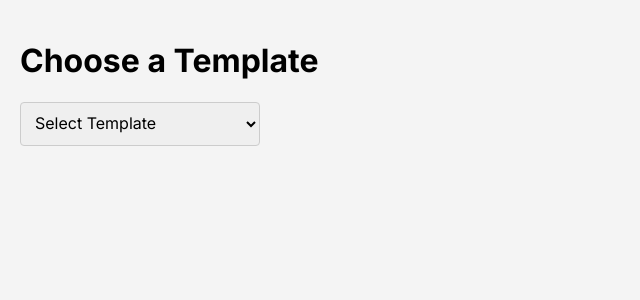
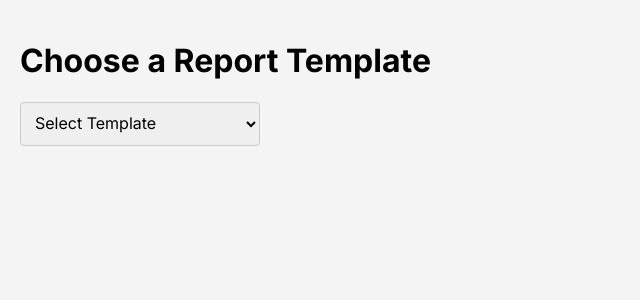
Before and after one commit to mlbrainlab/scopex, a React (Create React App) app: page / in a window 1280 px wide. Shown: the top 300 px of the page, without its empty margins (0-640 px from the left). Built offline with nearby package versions, Linux system fonts and the light colour scheme.

Commit message:
scopex: Enhance title readability

```diff
--- a/src/index.js
+++ b/src/index.js
@@ -168,7 +168,7 @@ function App() {
 
   return (
     <div>
-      <h1>Choose a Template</h1>
+      <h1>Choose a Report Template</h1>
       <select onChange={handleSelect}>
         <option value="">Select Template</option>
         {templates.map((template, index) => (
```
